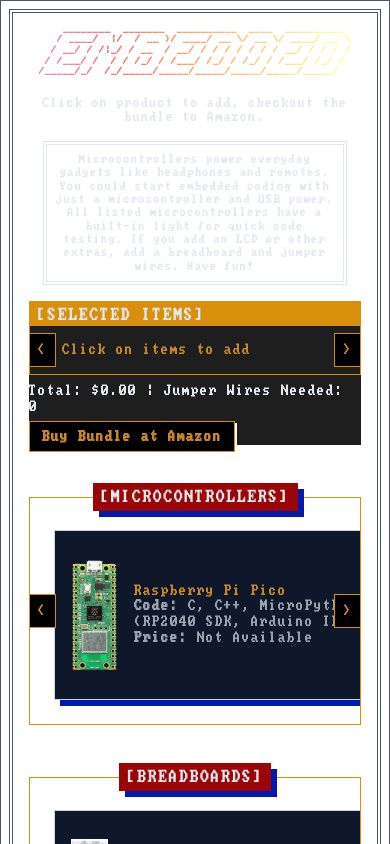
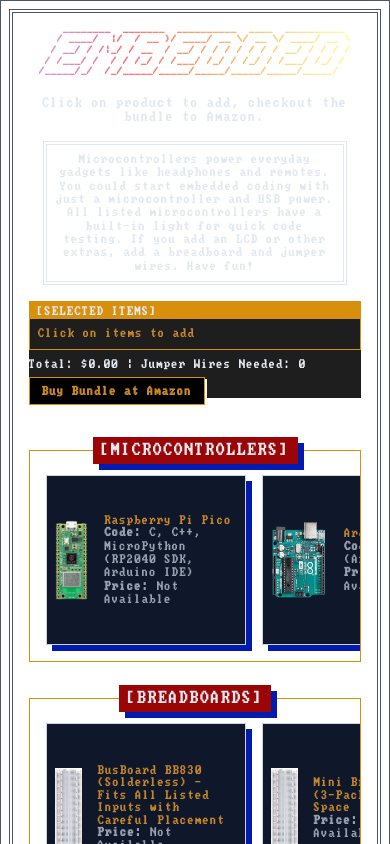
Before and after one commit to jonas-soderholm/embedded, a Next.js app: page / in a window 390 px wide. Shown: the top 844 px of the page. Built offline with nearby package versions, Linux system fonts and the light colour scheme.

Commit message:
microcontrollers added images

```diff
--- a/app/globals.css
+++ b/app/globals.css
@@ -95,41 +95,6 @@ body {
   @apply transition-colors;
 }
 
-/* Hide scrollbar but allow scrolling */
-.scrollbar-hide {
-  -ms-overflow-style: none; /* IE and Edge */
-  scrollbar-width: none; /* Firefox */
-}
-
-.scrollbar-hide::-webkit-scrollbar {
-  display: none; /* Chrome, Safari */
-}
-
-.custom-scrollbar::-webkit-scrollbar {
-  height: 25px; /* Adjust scrollbar thickness */
-}
-
-.custom-scrollbar::-webkit-scrollbar-track {
-  background: black; /* Match button background */
-  border: 2px solid #d8900c; /* Match button border */
-}
-
-.custom-scrollbar::-webkit-scrollbar-thumb {
-  background: #d8900c; /* Scrollbar thumb color */
-  border-radius: 5px;
-  border: 2px solid black;
-}
-
-.custom-scrollbar::-webkit-scrollbar-thumb:hover {
-  background: #d8900c; /* Slightly brighter orange on hover */
-}
-
-/* Firefox Support */
-.custom-scrollbar {
-  scrollbar-width: thin;
-  scrollbar-color: #d8900c black;
-}
-
 .animate-fade-in {
   animation: fade-in 0.7s ease-out;
   opacity: 1;
@@ -138,3 +103,31 @@ body {
 .wire-color {
   color: #07c710;
 }
+
+/* Scroll */
+.custom-scrollbar {
+  overflow-y: hidden !important;
+  overflow-x: scroll !important;
+  scrollbar-width: auto !important;
+  scrollbar-color: #d8900c black;
+}
+
+/* Webkit Browsers */
+.custom-scrollbar::-webkit-scrollbar {
+  width: 10px; /* Ensure it's visible */
+}
+
+.custom-scrollbar::-webkit-scrollbar-track {
+  background: black;
+  border: 2px solid #d8900c;
+}
+
+.custom-scrollbar::-webkit-scrollbar-thumb {
+  background: #d8900c;
+  border-radius: 5px;
+  border: 2px solid black;
+}
+
+.custom-scrollbar::-webkit-scrollbar-thumb:hover {
+  background: #d8900c;
+}
--- a/components/landing-page/ItemSelection.tsx
+++ b/components/landing-page/ItemSelection.tsx
@@ -46,8 +46,8 @@ export default function ItemSelection({
   return (
     <>
       {Object.entries(Items).map(([category, categoryItems]) => (
-        <div key={category} className="mb-8">
-          <div className="text-sm flex items-center gap-4 justify-center">
+        <div key={category} className="md:mb-8 mb-4">
+          <div className="md:text-sm text-[14px] flex items-center gap-4 justify-center">
             <div className="header-color py-1 mt-10 absolute retro-shadow-items px-2 z-40">
               [{category.toUpperCase()}]
             </div>
@@ -56,21 +56,21 @@ export default function ItemSelection({
           <div className="relative">
             <button
               onClick={() => scrollLeft(category)}
-              className="absolute hover:cursor-pointer left-0 top-1/2 transform -translate-y-1/2 bg-button p-2 text-color z-40 border border-color"
+              className="absolute hidden sm:block hover:cursor-pointer left-0 top-1/2 transform -translate-y-1/2 bg-button p-2 text-color z-40 border border-color"
             >
               {"<"}
             </button>
 
             <div
               ref={setRef(category)}
-              className="flex flex-row gap-6 overflow-x-auto p-6 border-color-items pt-8 w-full custom-scrollbar mt-5"
+              className="flex flex-row md:gap-6 gap-4 overflow-x-auto md:p-6 p-4 md:pt-8 pt-6 border-color-items w-full custom-scrollbar mt-5 md:text-xs text-[10px] "
               style={{ overflowX: "auto", scrollBehavior: "smooth" }}
             >
               {categoryItems.map((item) => (
                 <div
                   key={item.name}
                   onClick={() => toggleItem(item)}
-                  className={`cursor-pointer p-4 text-color border text-left w-[350px] h-[170px] min-w-[350px] flex flex-row items-center justify-center retro-shadow-items hover:bg-slate-700 transition-colors ${
+                  className={`cursor-pointer md:p-4 px-2 text-color border text-left md:w-[350px] w-[200px] h-[170px] md:min-w-[350px] min-w-[200px] flex flex-row items-center justify-center retro-shadow-items hover:bg-slate-700 transition-colors ${
                     selectedItems.some((i) => i.name === item.name)
                       ? "border-slate-500 bg-slate-700 bg-opacity-80"
                       : "border-slate-300 bg-slate-900"
@@ -79,27 +79,27 @@ export default function ItemSelection({
                   <img
                     src={item.image}
                     alt={item.name}
-                    className="object-contain mr-4 h-[7rem]"
+                    className="object-contain mr-4 md:h-[7rem] h-[5rem]"
                   />
 
                   <div className="flex flex-col items-start justify-center">
-                    <p className="text-xs leading-tight">{item.name}</p>
+                    <p className="leading-tight">{item.name}</p>
 
                     {item.codeType && (
-                      <p className="text-xs text-gray-400">
+                      <p className=" text-gray-400">
                         <span className="font-bold">Code:</span> {item.codeType}
                       </p>
                     )}
 
                     {item.wiresNeeded !== undefined && (
-                      <p className="text-xs flex-row text-gray-400">
+                      <p className="flex-row text-gray-400">
                         <span className="font-bold wire-color">
                           Wires Needed: {item.wiresNeeded}
                         </span>
                       </p>
                     )}
 
-                    <p className="text-xs text-gray-400">
+                    <p className="text-gray-400">
                       <span className="font-bold">Price:</span>{" "}
                       {item.price !== null
                         ? `$${item.price.toFixed(2)}`
@@ -112,7 +112,7 @@ export default function ItemSelection({
 
             <button
               onClick={() => scrollRight(category)}
-              className="absolute hover:cursor-pointer right-0 top-1/2 transform -translate-y-1/2 bg-button p-2 text-color z-40 border border-color"
+              className="absolute hidden sm:block hover:cursor-pointer right-0 top-1/2 transform -translate-y-1/2 bg-button p-2 text-color z-40 border border-color"
             >
               {">"}
             </button>
--- a/components/landing-page/Main.tsx
+++ b/components/landing-page/Main.tsx
@@ -79,7 +79,7 @@ export default function Main() {
                 category,
                 categoryItems.map((item) => ({
                   ...item,
-                  quantity: 1, // ✅ Ensures every item has a quantity before passing
+                  quantity: 1,
                 })),
               ])
             )}
--- a/components/landing-page/SelectedItems.tsx
+++ b/components/landing-page/SelectedItems.tsx
@@ -31,14 +31,14 @@ export default function SelectedItems({
   }, 0);
 
   return (
-    <div className="sticky top-0 bg-[#000000e1] z-50 mb-8">
-      <h2 className="text-sm bg-color pl-2 pt-[4px]">[SELECTED ITEMS]</h2>
+    <div className="sticky top-0 bg-[#000000e1] z-50 mb-8 md:text-sm text-[10px]">
+      <h2 className=" bg-color pl-2 pt-[4px]">[SELECTED ITEMS]</h2>
 
       <div className="relative w-full">
         {/* Left Scroll Button */}
         <button
           onClick={scrollLeft}
-          className="absolute hover:cursor-pointer left-0 top-1/2 transform -translate-y-1/2 bg-button p-2 text-color z-10 border border-color"
+          className="absolute hidden sm:block hover:cursor-pointer left-0 top-1/2 transform -translate-y-1/2 bg-button p-2 text-color z-10 border border-color"
         >
           {"<"}
         </button>
@@ -46,7 +46,7 @@ export default function SelectedItems({
         {/* Scrollable Items Container */}
         <div
           ref={containerRef}
-          className="flex gap-2 overflow-x-auto flex-nowrap border p-4 border-color custom-scrollbar scroll-smooth"
+          className="flex gap-2 overflow-x-auto flex-nowrap border md:p-4 p-2 border-color custom-scrollbar scroll-smooth"
           style={{
             overflowX: "auto",
             scrollbarWidth: "thin",
@@ -54,16 +54,16 @@ export default function SelectedItems({
           }}
         >
           {selectedItems.length === 0 ? (
-            <p className="text-color text-xs ml-4">Click on items to add</p>
+            <p className="text-color md:ml-4">Click on items to add</p>
           ) : (
             selectedItems.map((item) => (
               <div
                 key={item.name}
-                className="border-color-items p-2 text-center flex flex-col items-center md:h-[150px] h-[100px] w-[250px] max-w-[250px] shrink-0 justify-between"
+                className="border-color-items p-2 text-center flex flex-col items-center md:h-[100px] h-[80px] md:w-[250px] md:max-w-[250px]  w-[150px] max-w-[250px] shrink-0 justify-between"
               >
                 {/* Item Name */}
                 <p
-                  className="text-xs leading-tight text-color truncate w-full"
+                  className=" leading-tight text-color truncate w-full"
                   title={item.name}
                 >
                   {item.name}
@@ -77,16 +77,16 @@ export default function SelectedItems({
                         ? updateQuantity(item.name, 0)
                         : updateQuantity(item.name, item.quantity - 1)
                     }
-                    className="px-2 bg-color text-black text-xs transition"
+                    className="px-2 bg-color text-black transition"
                   >
                     -
                   </button>
-                  <span className="w-10 text-center bg-black text-slate-200 border-t border-b border-color text-xs">
+                  <span className="w-10 text-center bg-black text-slate-200 border-t border-b border-color ">
                     {item.quantity}
                   </span>
                   <button
                     onClick={() => updateQuantity(item.name, item.quantity + 1)}
-                    className="px-2 bg-color text-black text-xs transition"
+                    className="px-2 bg-color text-black transition"
                   >
                     +
                   </button>
@@ -101,7 +101,7 @@ export default function SelectedItems({
                 )} */}
 
                 {/*  Price Calculation */}
-                <p className="text-xs mt-1 text-color">
+                <p className="mt-1 text-color">
                   $
                   {item.price
                     ? (item.price * item.quantity).toFixed(2)
@@ -115,14 +115,14 @@ export default function SelectedItems({
         {/* Right Scroll Button */}
         <button
           onClick={scrollRight}
-          className="absolute hover:cursor-pointer right-0 top-1/2 bg-button transform -translate-y-1/2 p-2 text-color hover:bg-opacity-90 z-10 border border-color"
+          className="absolute hidden sm:block hover:cursor-pointer right-0 top-1/2 bg-button transform -translate-y-1/2 p-2 text-color hover:bg-opacity-90 z-10 border border-color"
         >
           {">"}
         </button>
       </div>
 
       {/* Total Price & Total Wires Needed */}
-      <p className="mt-2 text-xs  mb-3.5">
+      <p className="mt-2 mb-3.5 text-">
         Total: ${totalPrice.toFixed(2)} | Jumper Wires Needed:{" "}
         {totalWiresNeeded}
       </p>
@@ -132,7 +132,7 @@ export default function SelectedItems({
         href="https://www.amazon.com/gp/cart/view.html?tag=yourAffiliateID"
         target="_blank"
         rel="noopener noreferrer"
-        className="px-3 py-2 border border-color bg-button text-color font-bold text-xs transition shadow-[2px_2px_0px_white] bg-black"
+        className="px-3 py-2 border border-color bg-button text-color font-bold transition shadow-[2px_2px_0px_white] bg-black"
       >
         Buy Bundle at Amazon
       </a>
```
